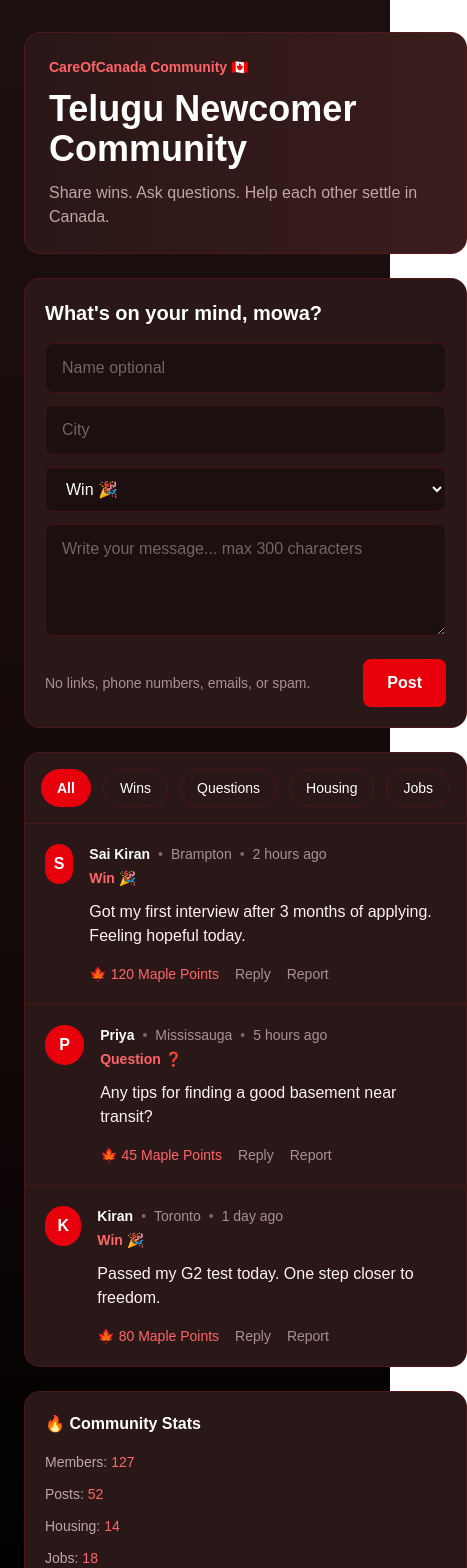
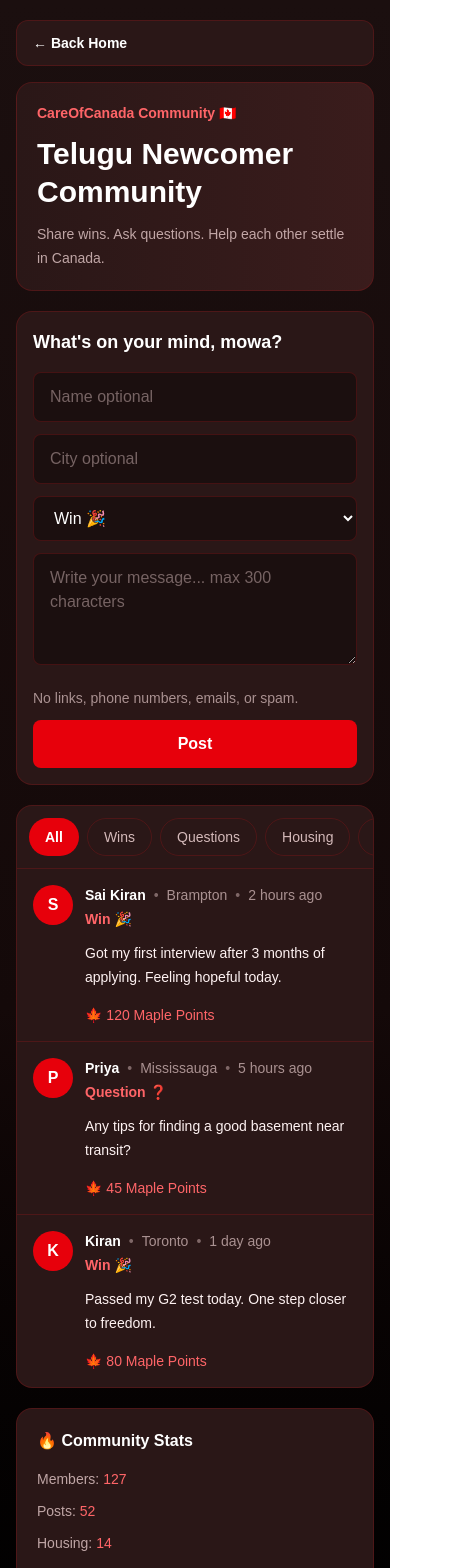
Before and after one commit to PranithhKotamraju/careofcanada, a Next.js app: page /community in a window 390 px wide. Shown: the top 1568 px of the page, 467 px wide, since content can reach past the window. Built offline with nearby package versions, Linux system fonts and the light colour scheme.

Commit message:
fixed mobile version

```diff
--- a/app/community/page.tsx
+++ b/app/community/page.tsx
@@ -6,8 +6,7 @@ const posts = [
     city: "Brampton",
     points: 120,
     category: "Win 🎉",
-      message:
-        "Got my first interview after 3 months of applying. Feeling hopeful today.",
+    message: "Got my first interview after 3 months of applying. Feeling hopeful today.",
     time: "2 hours ago",
   },
   {
@@ -31,12 +30,9 @@ const posts = [
 export default function CommunityWall() {
   return (
     <main className="min-h-screen bg-gradient-to-b from-[#1b0f0f] via-[#140909] to-black text-white">
-        <section className="mx-auto grid max-w-7xl gap-6 px-6 py-8 lg:grid-cols-[260px_1fr_320px]">
+      <section className="mx-auto grid max-w-7xl gap-5 px-4 py-5 sm:px-6 sm:py-8 lg:grid-cols-[260px_1fr_320px]">
         <aside className="hidden lg:block">
-            <a
-              href="/"
-              className="mb-6 block rounded-xl border border-red-900/40 bg-[#2a1717] px-4 py-3 font-semibold"
-            >
+          <a href="/" className="mb-6 block rounded-xl border border-red-900/40 bg-[#2a1717] px-4 py-3 font-semibold">
             ← Back Home
           </a>
 
@@ -47,56 +43,49 @@ const posts = [
             </p>
 
             <nav className="mt-6 space-y-3 text-sm">
-                <a href="/" className="block text-red-100/70 hover:text-white">
-                  Home
-                </a>
-                <a
-                  href="/first-30-days"
-                  className="block text-red-100/70 hover:text-white"
-                >
-                  First 30 Days
-                </a>
-                <a href="/community" className="block font-semibold text-red-400">
-                  Community
-                </a>
-                <a
-                  href="/community-partners"
-                  className="block text-red-100/70 hover:text-white"
-                >
-                  Partners
-                </a>
+              <a href="/" className="block text-red-100/70 hover:text-white">Home</a>
+              <a href="/first-30-days" className="block text-red-100/70 hover:text-white">First 30 Days</a>
+              <a href="/community" className="block font-semibold text-red-400">Community</a>
+              <a href="/community-partners" className="block text-red-100/70 hover:text-white">Partners</a>
             </nav>
           </div>
         </aside>
 
-          <div>
-            <div className="mb-6 rounded-2xl border border-red-900/40 bg-gradient-to-r from-[#2a1717] to-[#3a1c1c] p-6">
+        <div className="min-w-0">
+          <a
+            href="/"
+            className="mb-4 block rounded-xl border border-red-900/40 bg-[#2a1717] px-4 py-3 text-sm font-semibold lg:hidden"
+          >
+            ← Back Home
+          </a>
+
+          <div className="mb-5 rounded-2xl border border-red-900/40 bg-gradient-to-r from-[#2a1717] to-[#3a1c1c] p-5 sm:p-6">
             <p className="text-sm font-semibold text-red-400">
               CareOfCanada Community 🇨🇦
             </p>
 
-              <h1 className="mt-3 text-4xl font-bold">
+            <h1 className="mt-3 text-3xl font-bold leading-tight sm:text-4xl">
               Telugu Newcomer Community
             </h1>
 
-              <p className="mt-3 text-red-100/70">
+            <p className="mt-3 text-sm leading-6 text-red-100/70 sm:text-base">
               Share wins. Ask questions. Help each other settle in Canada.
             </p>
           </div>
 
-            <div className="mb-6 rounded-2xl border border-red-900/40 bg-[#2a1717] p-5">
-              <h2 className="text-xl font-bold">What's on your mind, mowa?</h2>
+          <div className="mb-5 rounded-2xl border border-red-900/40 bg-[#2a1717] p-4 sm:p-5">
+            <h2 className="text-lg font-bold sm:text-xl">What's on your mind, mowa?</h2>
 
             <div className="mt-4 grid gap-3 md:grid-cols-3">
               <input
-                  className="rounded-lg border border-red-900/40 bg-[#1b0f0f] px-4 py-3 text-white placeholder:text-red-100/40"
+                className="w-full rounded-lg border border-red-900/40 bg-[#1b0f0f] px-4 py-3 text-white placeholder:text-red-100/40"
                 placeholder="Name optional"
               />
               <input
-                  className="rounded-lg border border-red-900/40 bg-[#1b0f0f] px-4 py-3 text-white placeholder:text-red-100/40"
-                  placeholder="City"
+                className="w-full rounded-lg border border-red-900/40 bg-[#1b0f0f] px-4 py-3 text-white placeholder:text-red-100/40"
+                placeholder="City optional"
               />
-                <select className="rounded-lg border border-red-900/40 bg-[#1b0f0f] px-4 py-3 text-white">
+              <select className="w-full rounded-lg border border-red-900/40 bg-[#1b0f0f] px-4 py-3 text-white">
                 <option>Win 🎉</option>
                 <option>Question ❓</option>
                 <option>Housing 🏠</option>
@@ -109,48 +98,42 @@ const posts = [
               placeholder="Write your message... max 300 characters"
             />
 
-              <div className="mt-4 flex items-center justify-between">
-                <p className="text-sm text-red-100/60">
+            <div className="mt-4 flex flex-col gap-3 sm:flex-row sm:items-center sm:justify-between">
+              <p className="text-sm leading-5 text-red-100/60">
                 No links, phone numbers, emails, or spam.
               </p>
 
-                <button className="rounded-lg bg-red-600 px-6 py-3 font-semibold text-white hover:bg-red-700">
+              <button className="w-full rounded-lg bg-red-600 px-6 py-3 font-semibold text-white hover:bg-red-700 sm:w-auto">
                 Post
               </button>
             </div>
           </div>
 
-            <div className="rounded-2xl border border-red-900/40 bg-[#2a1717]">
-              <div className="flex gap-3 border-b border-red-900/40 p-4 text-sm">
-                <button className="rounded-full bg-red-600 px-4 py-2 font-semibold">
-                  All
+          <div className="overflow-hidden rounded-2xl border border-red-900/40 bg-[#2a1717]">
+            <div className="flex gap-2 overflow-x-auto border-b border-red-900/40 p-3 text-sm sm:p-4">
+              {["All", "Wins", "Questions", "Housing", "Jobs"].map((item, index) => (
+                <button
+                  key={item}
+                  className={`shrink-0 rounded-full px-4 py-2 ${
+                    index === 0
+                      ? "bg-red-600 font-semibold"
+                      : "border border-red-900/40 text-red-100/80"
+                  }`}
+                >
+                  {item}
                 </button>
-                <button className="rounded-full border border-red-900/40 px-4 py-2">
-                  Wins
-                </button>
-                <button className="rounded-full border border-red-900/40 px-4 py-2">
-                  Questions
-                </button>
-                <button className="rounded-full border border-red-900/40 px-4 py-2">
-                  Housing
-                </button>
-                <button className="rounded-full border border-red-900/40 px-4 py-2">
-                  Jobs
-                </button>
+              ))}
             </div>
 
             {posts.map((post, index) => (
-                <article
-                  key={index}
-                  className="border-b border-red-900/40 p-5 last:border-b-0"
-                >
-                  <div className="flex gap-4">
-                    <div className="flex h-10 w-10 items-center justify-center rounded-full bg-red-600 font-bold">
+              <article key={index} className="border-b border-red-900/40 p-4 last:border-b-0 sm:p-5">
+                <div className="flex gap-3 sm:gap-4">
+                  <div className="flex h-10 w-10 shrink-0 items-center justify-center rounded-full bg-red-600 font-bold">
                     {post.name.charAt(0)}
                   </div>
 
-                    <div>
-                      <div className="flex flex-wrap gap-2 text-sm">
+                  <div className="min-w-0 flex-1">
+                    <div className="flex flex-wrap items-center gap-x-2 gap-y-1 text-sm">
                       <span className="font-bold">{post.name}</span>
                       <span className="text-red-100/40">•</span>
                       <span className="text-red-100/60">{post.city}</span>
@@ -162,14 +145,14 @@ const posts = [
                       {post.category}
                     </p>
 
-                      <p className="mt-3 text-red-50">{post.message}</p>
+                    <p className="mt-3 break-words text-sm leading-6 text-red-50 sm:text-base">
+                      {post.message}
+                    </p>
 
-                      <div className="mt-4 flex gap-4 text-sm">
+                    <div className="mt-4 text-sm">
                       <span className="text-red-400">
                         🍁 {post.points} Maple Points
                       </span>
-                        <button className="text-red-100/60">Reply</button>
-                        <button className="text-red-100/60">Report</button>
                     </div>
                   </div>
                 </div>
@@ -178,40 +161,23 @@ const posts = [
           </div>
         </div>
 
-          <aside className="space-y-6">
+        <aside className="space-y-5 lg:space-y-6">
           <div className="rounded-2xl border border-red-900/40 bg-[#2a1717] p-5">
             <h2 className="font-bold">🔥 Community Stats</h2>
             <div className="mt-4 space-y-3 text-sm text-red-100/70">
-                <p>
-                  Members: <span className="text-red-400">127</span>
-                </p>
-                <p>
-                  Posts: <span className="text-red-400">52</span>
-                </p>
-                <p>
-                  Housing: <span className="text-red-400">14</span>
-                </p>
-                <p>
-                  Jobs: <span className="text-red-400">18</span>
-                </p>
+              <p>Members: <span className="text-red-400">127</span></p>
+              <p>Posts: <span className="text-red-400">52</span></p>
+              <p>Housing: <span className="text-red-400">14</span></p>
+              <p>Jobs: <span className="text-red-400">18</span></p>
             </div>
           </div>
 
           <div className="rounded-2xl border border-red-900/40 bg-[#2a1717] p-5">
             <h2 className="font-bold">🍁 Top Contributors</h2>
             <div className="mt-4 space-y-3 text-sm">
-                <p className="flex justify-between">
-                  <span>Ajith</span>
-                  <span className="text-red-400">950</span>
-                </p>
-                <p className="flex justify-between">
-                  <span>Sai</span>
-                  <span className="text-red-400">120</span>
-                </p>
-                <p className="flex justify-between">
-                  <span>Priya</span>
-                  <span className="text-red-400">45</span>
-                </p>
+              <p className="flex justify-between"><span>Ajith</span><span className="text-red-400">950</span></p>
+              <p className="flex justify-between"><span>Sai</span><span className="text-red-400">120</span></p>
+              <p className="flex justify-between"><span>Priya</span><span className="text-red-400">45</span></p>
             </div>
           </div>
 
```
Lines whose indentation alone changed are shown as unchanged.
